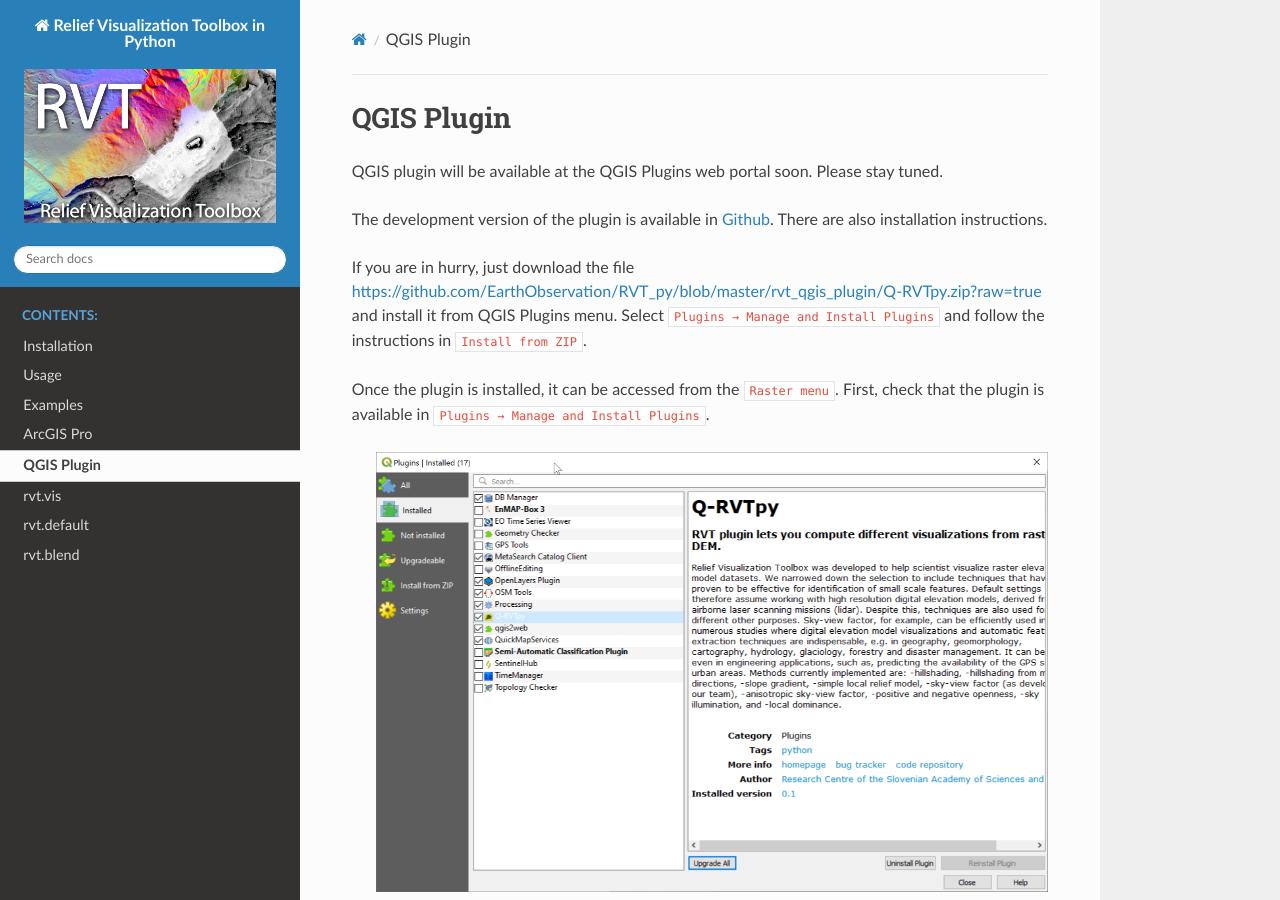
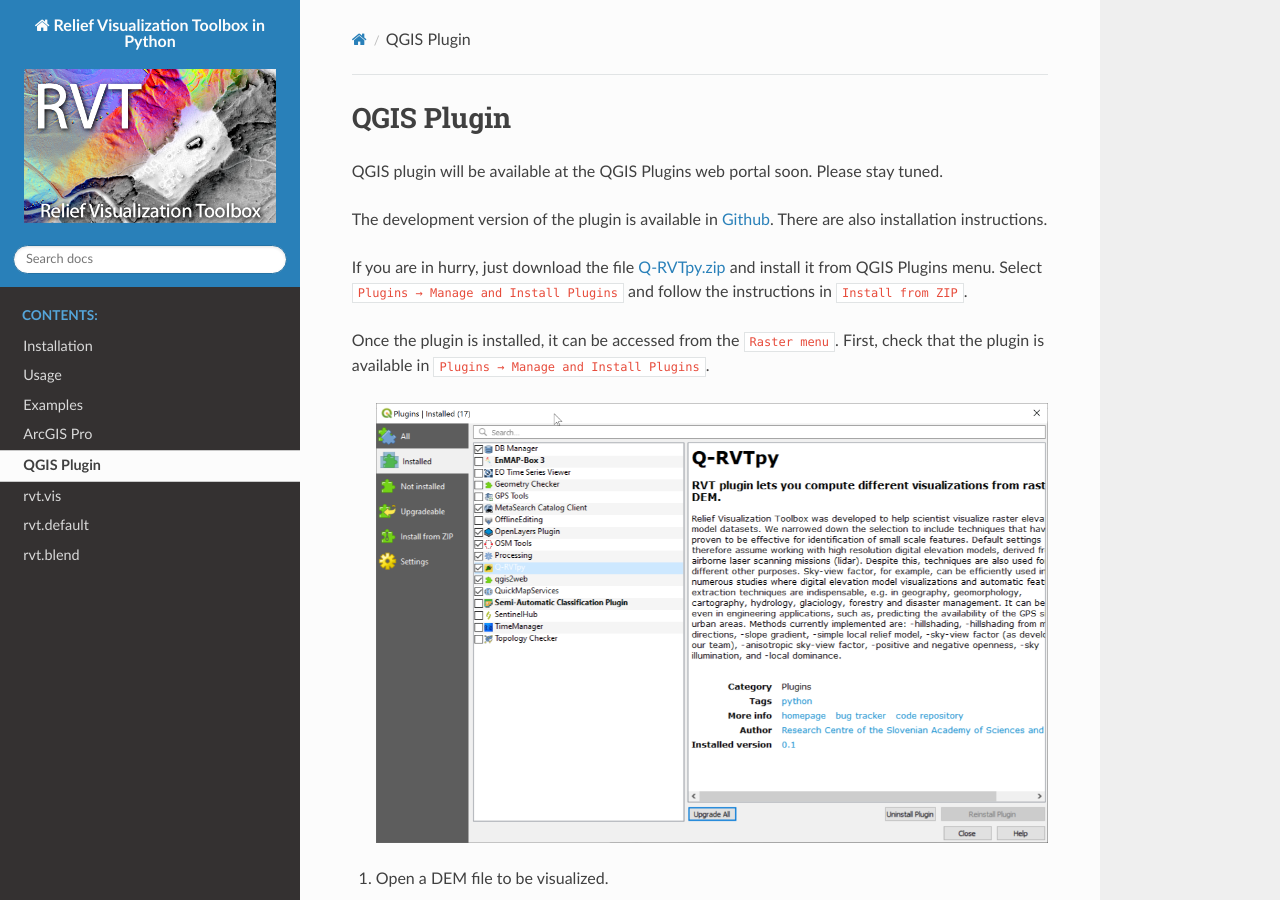
Before and after one commit to EarthObservation/RVT_py, a Sphinx documentation site: the page built from docs/qgis.rst, in a window 1280 px wide and 900 px high. Built offline with Sphinx 7.4.7 and the Read the Docs theme 2.0.0, drawn with Linux system fonts in a browser that asks for light colours; pages that are not in the unit, such as notebooks, are missing from menus; the version number could not be read and is left out; part of the change alters nothing that is shown.

Commit message:
Fix links

```diff
--- a/docs/qgis.rst
+++ b/docs/qgis.rst
@@ -9,7 +9,7 @@ QGIS plugin will be available at the QGIS Plugins web portal soon. Please stay t
 
 The development version of the plugin is available in `Github <https://github.com/EarthObservation/rvt-qgis>`_. There are also installation instructions.
 
-If you are in hurry, just download the file `<https://github.com/EarthObservation/RVT_py/blob/master/rvt_qgis_plugin/Q-RVTpy.zip?raw=true>`_ and install it from QGIS Plugins menu. Select ``Plugins → Manage and Install Plugins`` and follow the instructions in ``Install from ZIP``.
+If you are in hurry, just download the file `Q-RVTpy.zip <https://github.com/EarthObservation/RVT_py/raw/master/rvt_qgis_plugin/Q-RVTpy.zip>`_ and install it from QGIS Plugins menu. Select ``Plugins → Manage and Install Plugins`` and follow the instructions in ``Install from ZIP``.
 
 Once the plugin is installed, it can be accessed from the ``Raster menu``. First, check that the plugin is available in ``Plugins → Manage and Install Plugins``.
 
```
